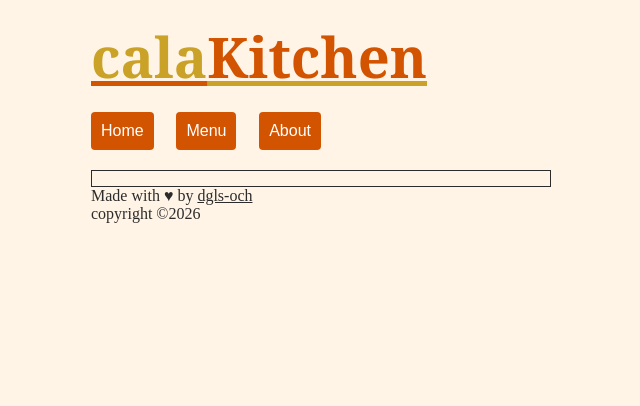
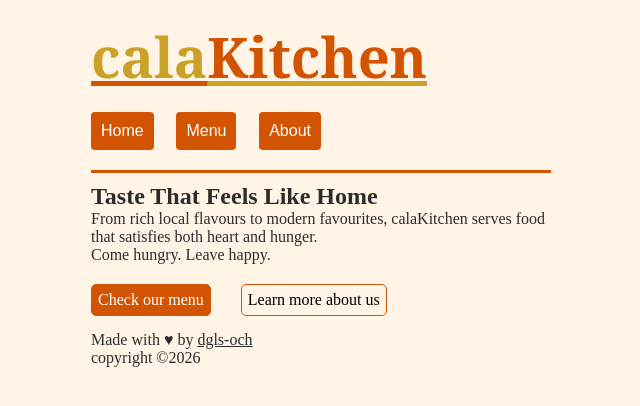
Before and after one commit to dgls-och/calaKitchen, a website built with webpack: page src/template.html in a window 1280 px wide. Shown: the whole page, without its empty margins (319-959 px from the left). Built offline with nearby package versions, Linux system fonts and the light colour scheme.

Commit message:
Add home content menu style

```diff
--- a/src/homepage.js
+++ b/src/homepage.js
@@ -1,10 +1,30 @@
 const outputDiv = document.querySelector("#content");
 
-const heroHeading = document.createElement("h2");
-heroHeading.textContent = "Taste That Feels Like Home";
+const heroHeadline = document.createElement("h2");
+heroHeadline.textContent = "Taste That Feels Like Home";
 
-const heroDescription = document.createElement("p");
+const heroSubtext1 = document.createElement("p");
+heroSubtext1.textContent = "From rich local flavours to modern favourites, calaKitchen "
+  + "serves food that satisfies both heart and hunger.";
 
-const heroCTA = document.createElement("p");
+const heroSubtext2 = document.createElement("p");
+heroSubtext2.textContent = "Come hungry. Leave happy.";
 
-outputDiv.appendChild(heroHeading);
+const menuButton = document.createElement("button");
+menuButton.dataset.id = "menu";
+menuButton.textContent = "Check our menu";
+menuButton.classList.add("content-nav-button", "menu-button")
+
+const aboutButton = document.createElement("button");
+aboutButton.dataset.id = "about";
+aboutButton.textContent = "Learn more about us";
+aboutButton.classList.add("content-nav-button")
+
+const contentNav = document.createElement("nav");
+contentNav.appendChild(menuButton);
+contentNav.appendChild(aboutButton);
+
+outputDiv.appendChild(heroHeadline);
+outputDiv.appendChild(heroSubtext1);
+outputDiv.appendChild(heroSubtext2);
+outputDiv.appendChild(contentNav);
--- a/src/styles.css
+++ b/src/styles.css
@@ -2,6 +2,13 @@
   box-sizing: border-box;
   padding: 0;
   margin: 0;
+}
+
+:root {
+  --main-font: ;
+  --bttn-bg: #d35400;
+  --bttn-text: #fff;
+  --bttn-font: 1.6rem;
 }
 
 html {
@@ -18,6 +25,7 @@ html {
   padding: 0 2rem;
 }
 
+/* header */
 h1 {
   color: #c9a227;
   font-size: 5.6rem;
@@ -39,9 +47,9 @@ header nav {
 }
 
 header nav button {
-  color: #fff;
-  font-size: 1.6rem;
-  background-color: #d35400;
+  color: var(--bttn-text);
+  font-size: var(--bttn-font);
+  background-color: var(--bttn-bg);
   padding: 1rem;
   border: none;
   border-radius: 0.4rem;
@@ -52,11 +60,39 @@ header nav button:hover {
   border-radius: 0.5rem;
 }
 
+/* --------- content --------- */
 #content {
-  border: 1px solid;
   padding-bottom: 1.5rem;
+  padding-top: 1rem;
+  border-top: 0.3rem solid var(--bttn-bg);
 }
 
+/* home */
+h2 {
+
+}
+
+#content nav {
+  margin-top: 2rem;
+  display: flex;
+  gap: 3rem;
+}
+
+.content-nav-button {
+  background-color: inherit;
+  padding: 0.6rem;
+  border: 1px solid var(--bttn-bg);
+  border-radius: 0.5rem;
+  font-size: var(--bttn-font);
+  font-family: inherit;
+}
+
+.menu-button {
+  background-color: var(--bttn-bg);
+  color: var(--bttn-text);
+}
+
+/* -------- footer -------- */
 footer a {
   color: #2c2c2c;
 }
--- a/src/template.html
+++ b/src/template.html
@@ -6,7 +6,7 @@
     <meta name="viewport" content="width=device-width, initial-scale=1.0">
     <title>calaKitchen</title>
     <link rel="stylesheet" href="./styles.css">
-    <script src="./homepage.js"></script>
+    <script defer src="./homepage.js"></script>
 </head>
 
 <body>
```
